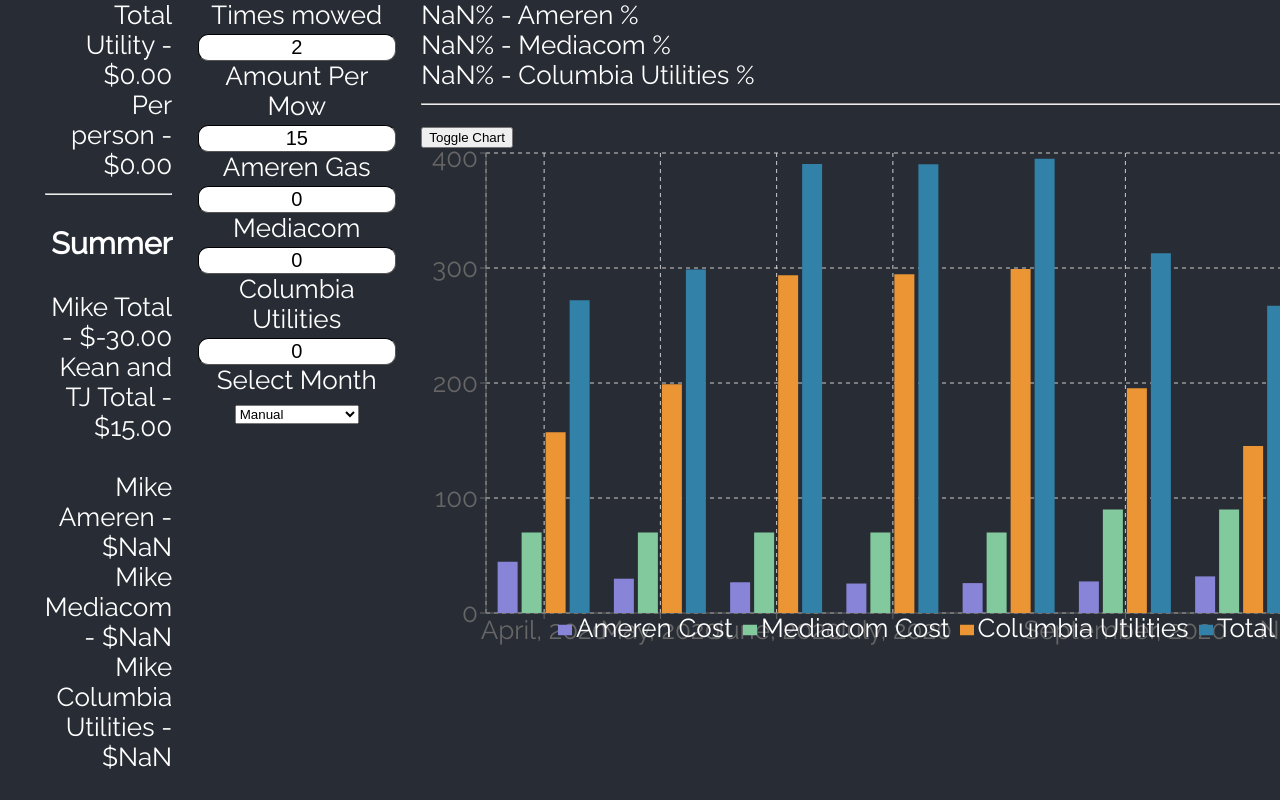
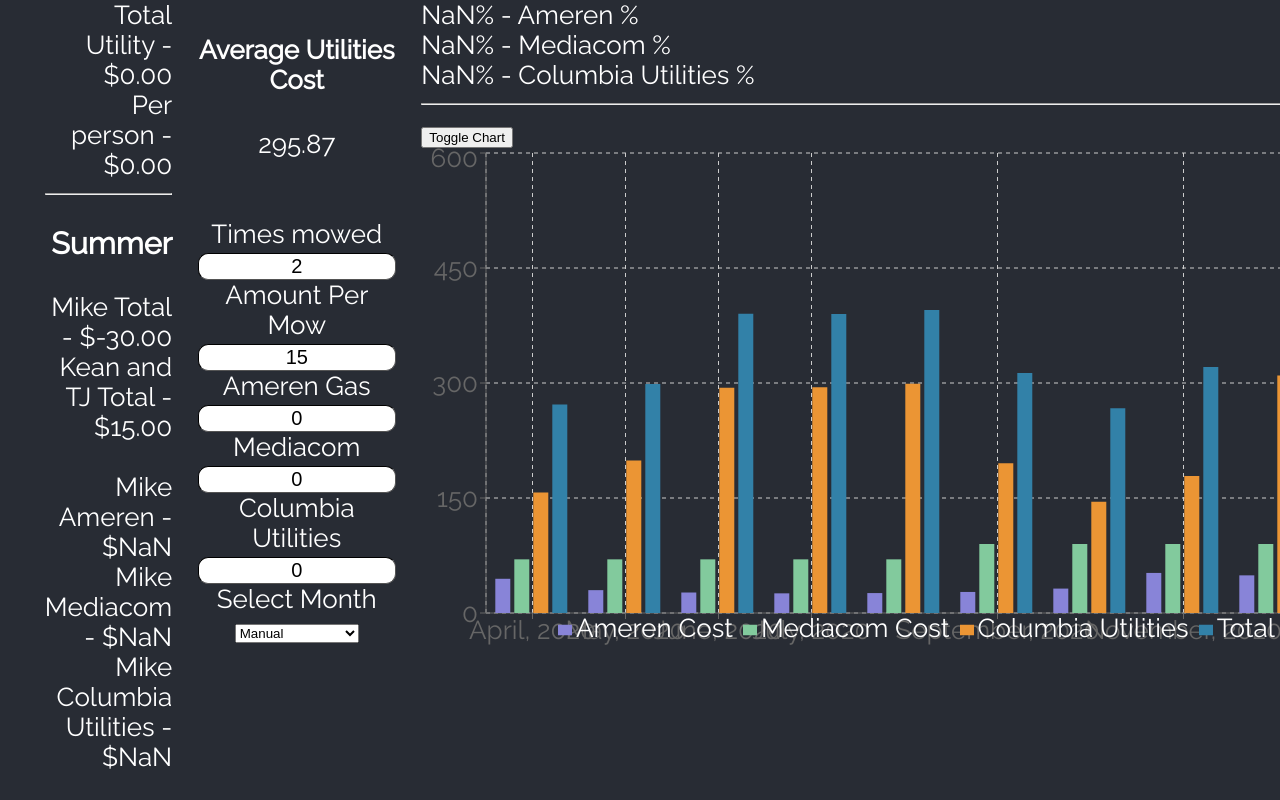
Before and after one commit to QuestionableAntics/roommate-utils, a React (Create React App) app: page / in a window 1280 px wide. Shown: the top 800 px of the page. Built offline with nearby package versions, Linux system fonts and the light colour scheme.

Commit message:
Average utilities cost and new months

```diff
--- a/src/App.tsx
+++ b/src/App.tsx
@@ -114,6 +114,10 @@
             <div>Other Columbia Utilities - ${otherColumbia.toFixed(2)}</div>
           </div>
           <div className="column column-1">
+            <h4>Average Utilities Cost</h4>
+            <div>{(monthCosts.reduce( (acc, curr) => curr.amerenCost + curr.columbiaUtilities + curr.mediacomCost + acc, 0 ) / monthCosts.length).toFixed(2)}</div>
+            <br/>
+            <br/>
             <div>Times mowed</div>
             <input value={timesMowed} onChange={e => setIntProp(e.target.value, setTimesMowed)}></input>
             <br/>
@@ -279,5 +283,21 @@
     mediacomCost: 89.99,
     columbiaUtilities: 178.58,
     timesMowed: 0
+  },
+  {
+    id: 9,
+    date: "December, 2020",
+    amerenCost: 49.11,
+    mediacomCost: 89.99,
+    columbiaUtilities: 309.86,
+    timesMowed: 0
+  },
+  {
+    id: 10,
+    date: "January, 2021",
+    amerenCost: 68.53,
+    mediacomCost: 89.99,
+    columbiaUtilities: 0,
+    timesMowed: 0
   }
 ]
```
